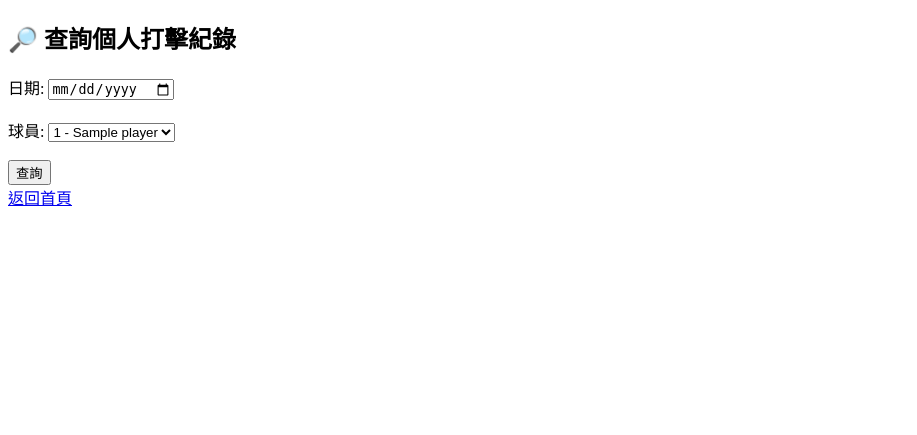
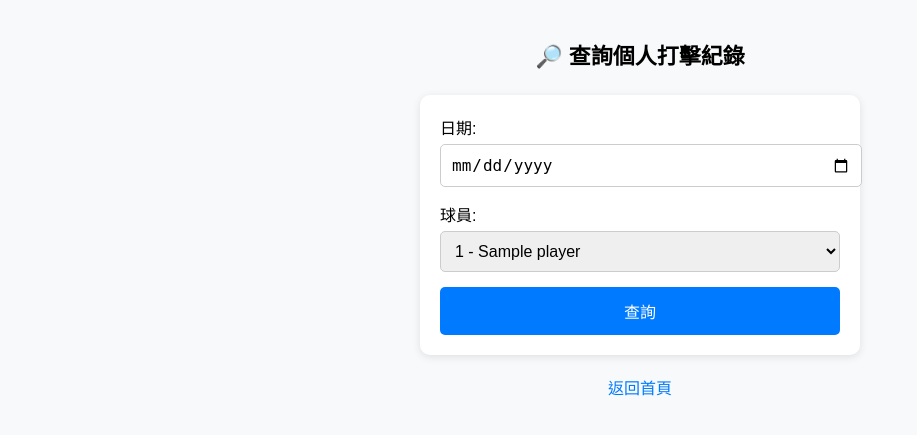
Before and after one commit to timchan1226/softball, a Flask app: page /records in a window 1280 px wide. Shown: the top 435 px of the page, without its empty margins (0-917 px from the left). Run offline with Flask 3, Linux system fonts and the light colour scheme; a database or web service that is not in the repository returns one stand-in record (values such as "Sample title"); some libraries are stand-ins or nearby versions.

Commit message:
Update personal_form.html

```diff
--- a/templates/personal_form.html
+++ b/templates/personal_form.html
@@ -2,21 +2,93 @@
 <html lang="zh-Hant">
 <head>
   <meta charset="UTF-8">
+  <meta name="viewport" content="width=device-width, initial-scale=1.0">
   <title>查詢個人紀錄</title>
+  <style>
+    body {
+      font-family: Arial, sans-serif;
+      background-color: #f8f9fa;
+      padding: 20px;
+      margin: 0;
+    }
+
+    h2 {
+      text-align: center;
+      font-size: 22px;
+      margin-bottom: 25px;
+    }
+
+    form {
+      max-width: 400px;
+      margin: 0 auto;
+      background: #fff;
+      padding: 20px;
+      border-radius: 10px;
+      box-shadow: 0 2px 8px rgba(0,0,0,0.1);
+    }
+
+    label {
+      display: block;
+      margin-bottom: 15px;
+      font-size: 16px;
+    }
+
+    input[type="date"],
+    select {
+      width: 100%;
+      padding: 10px;
+      font-size: 16px;
+      margin-top: 5px;
+      border: 1px solid #ccc;
+      border-radius: 5px;
+    }
+
+    button {
+      width: 100%;
+      padding: 12px;
+      background-color: #007bff;
+      color: white;
+      font-size: 16px;
+      border: none;
+      border-radius: 5px;
+      cursor: pointer;
+    }
+
+    button:hover {
+      background-color: #0056b3;
+    }
+
+    a {
+      display: block;
+      text-align: center;
+      margin-top: 20px;
+      color: #007bff;
+      text-decoration: none;
+      font-size: 16px;
+    }
+
+    a:hover {
+      text-decoration: underline;
+    }
+  </style>
 </head>
 <body>
+
   <h2>🔎 查詢個人打擊紀錄</h2>
   <form method="post" action="/records/result">
-    <label>日期: <input type="date" name="date" required></label><br><br>
+    <label>日期:
+      <input type="date" name="date" required>
+    </label>
     <label>球員:
       <select name="player_number" required>
         {% for player in players %}
           <option value="{{ player.number }}">{{ player.number }} - {{ player.name }}</option>
         {% endfor %}
       </select>
-    </label><br><br>
+    </label>
     <button type="submit">查詢</button>
   </form>
   <a href="/">返回首頁</a>
+
 </body>
 </html>
```
